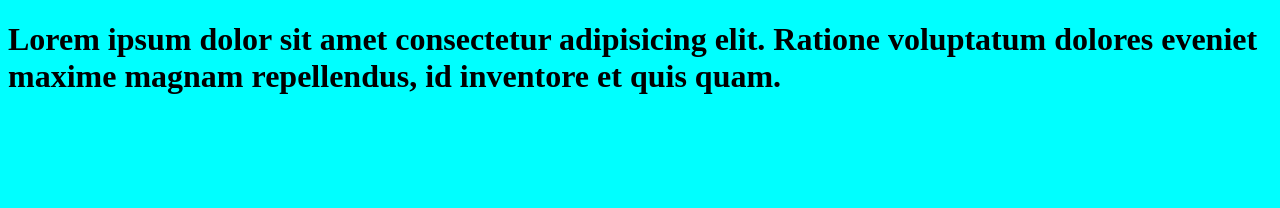
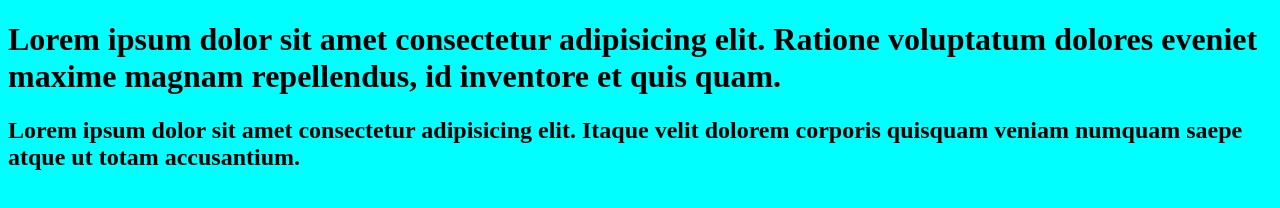
Before and after one commit to mirzafaisalbaig/gitPractice, a plain HTML site: page index.html in a window 1280 px wide. Drawn offline with Linux system fonts and the light colour scheme.

Commit message:
made changes

```diff
--- a/index.html
+++ b/index.html
@@ -10,5 +10,6 @@
   </head>
   <body>
     <h1>Lorem ipsum dolor sit amet consectetur adipisicing elit. Ratione voluptatum dolores eveniet maxime magnam repellendus, id inventore et quis quam.</h1>
+    <h2>Lorem ipsum dolor sit amet consectetur adipisicing elit. Itaque velit dolorem corporis quisquam veniam numquam saepe atque ut totam accusantium.</h2>
   </body>
 </html>
```
